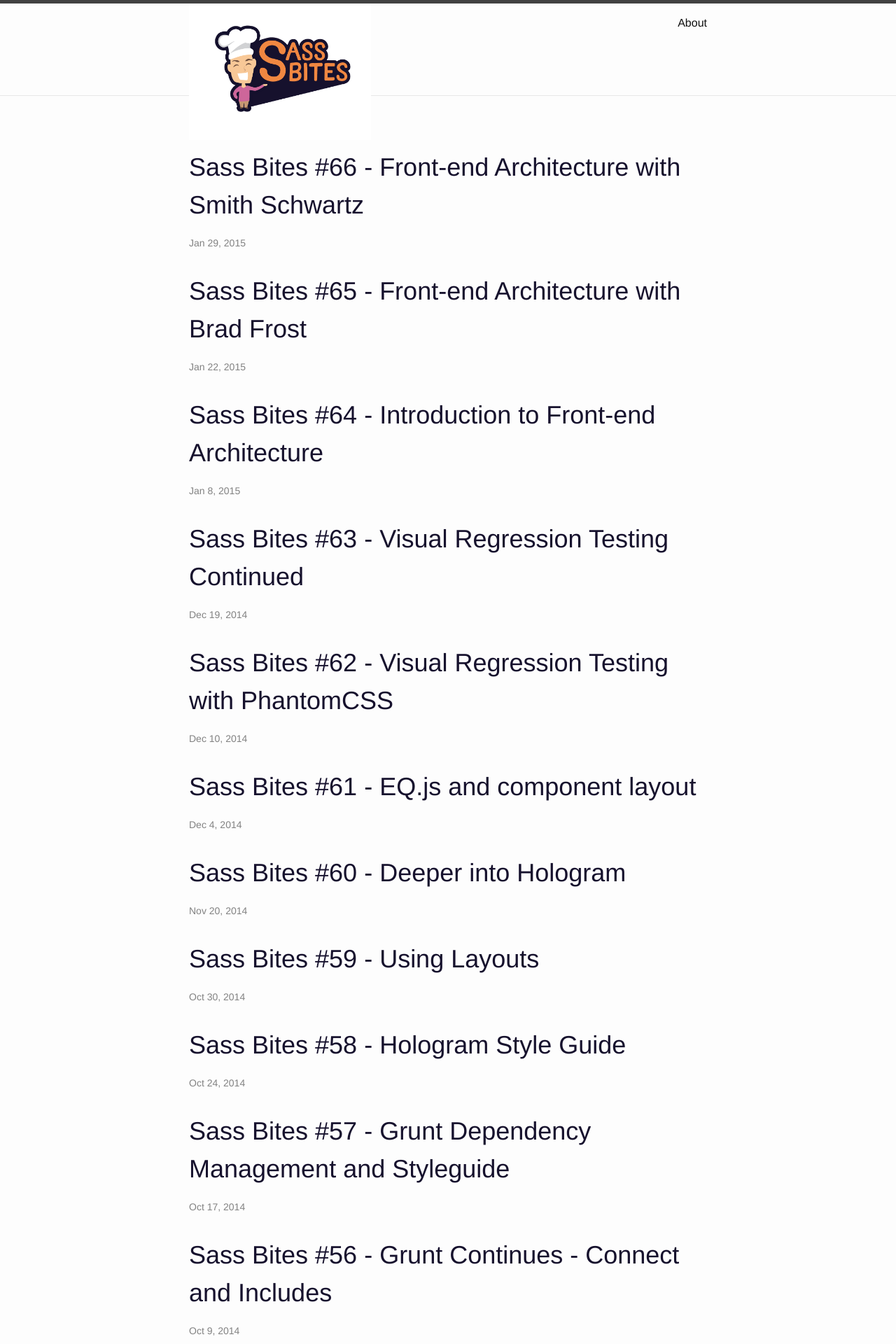
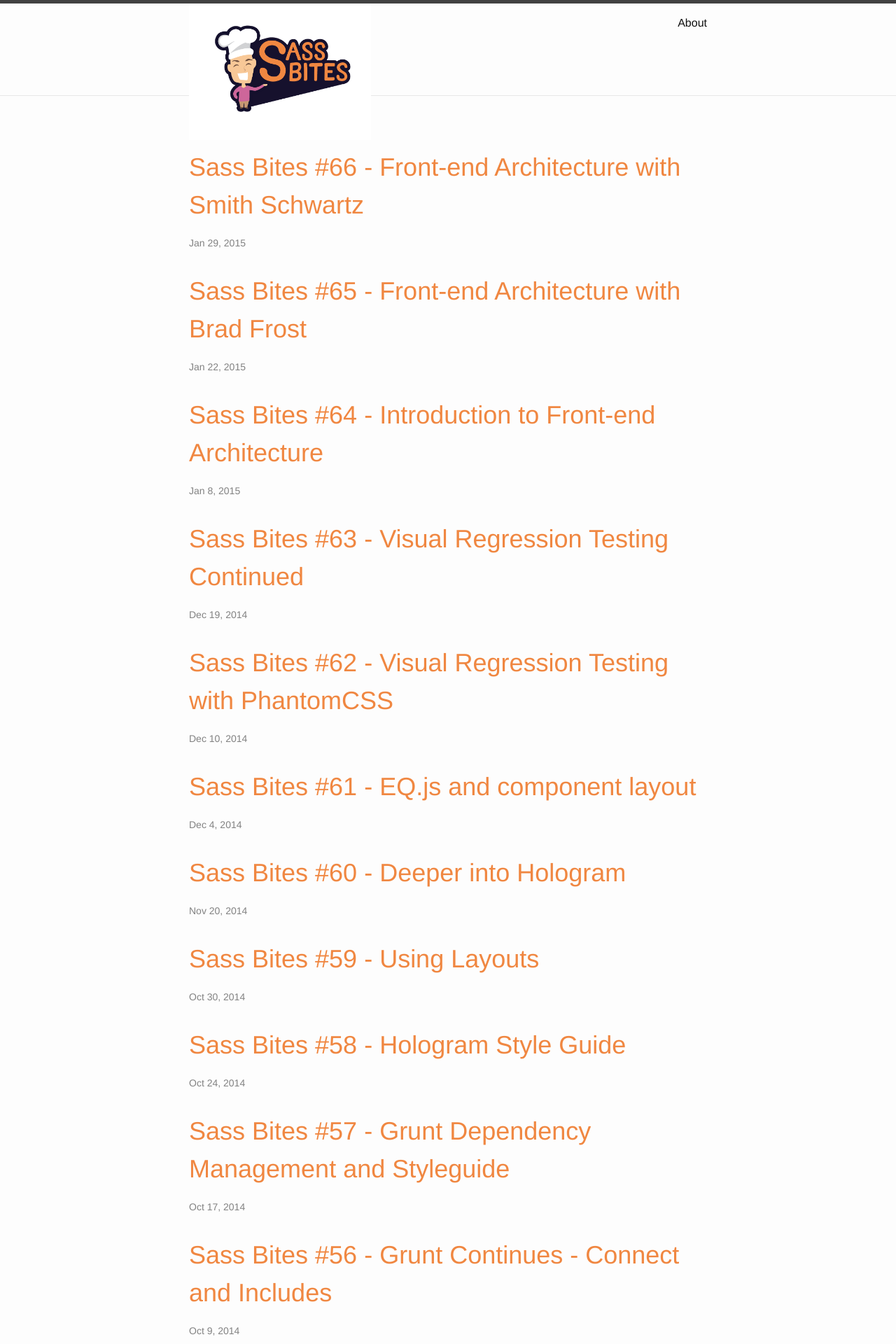
Before and after one commit to una/sassbit.es, a Jekyll site: the page built from index.html, in a window 1280 px wide. Shown: the top 1920 px of the page at 70% size. Built offline with Jekyll 4.4.1, drawn with Linux system fonts in a browser that asks for light colours.

Commit message:
starting to look at typography

```diff
--- a/_layouts/default.html
+++ b/_layouts/default.html
@@ -76,5 +76,21 @@
     </div>
   </div>
 </footer>
+
+<!-- google web fonts async -->
+<script type="text/javascript">
+  WebFontConfig = {
+    google: { families: [ 'Signika:300:latin' ] }
+  };
+  (function() {
+    var wf = document.createElement('script');
+    wf.src = ('https:' == document.location.protocol ? 'https' : 'http') +
+      '://ajax.googleapis.com/ajax/libs/webfont/1/webfont.js';
+    wf.type = 'text/javascript';
+    wf.async = 'true';
+    var s = document.getElementsByTagName('script')[0];
+    s.parentNode.insertBefore(wf, s);
+  })(); </script>
+
   </body>
 </html>
--- a/_sass/_base.scss
+++ b/_sass/_base.scss
@@ -99,7 +99,7 @@
 
     &:hover,
     &:active {
-        color: $text-color;
+        color: $brand-color--secondary;
         text-decoration: underline;
     }
 }
--- a/css/main.scss
+++ b/css/main.scss
@@ -6,7 +6,7 @@
 
 
 // Our variables
-$base-font-family: Helvetica, Arial, sans-serif;
+$base-font-family: Signika, Helvetica, Arial, sans-serif;
 $base-font-size:   16px;
 $small-font-size:  $base-font-size * 0.875;
 $base-line-height: 1.5;
@@ -16,8 +16,8 @@
 $text-color:           #111;
 $background-color:     #fdfdfd;
 $brand-color--primary: #f08741;
-$brand-color--primary: #c69;
-$brand-color--primary: #16112d;
+$brand-color--secondary: #c69;
+$brand-color--tertiary: #16112d;
 
 $grey-color:       #828282;
 $grey-color-light: lighten($grey-color, 40%);
```
